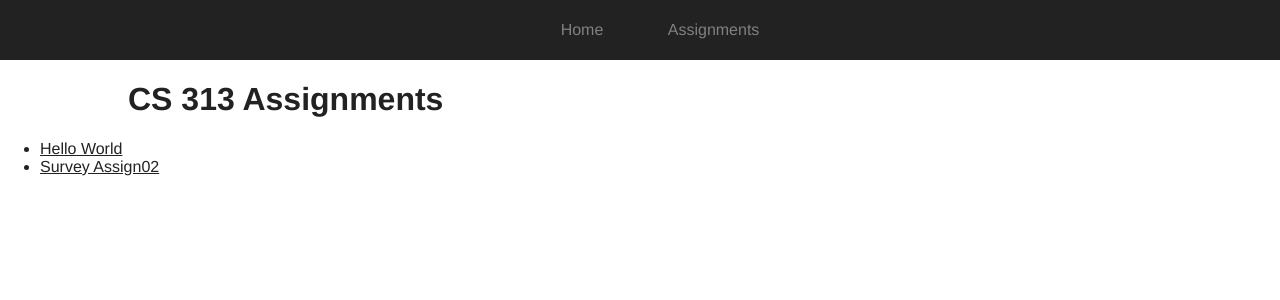
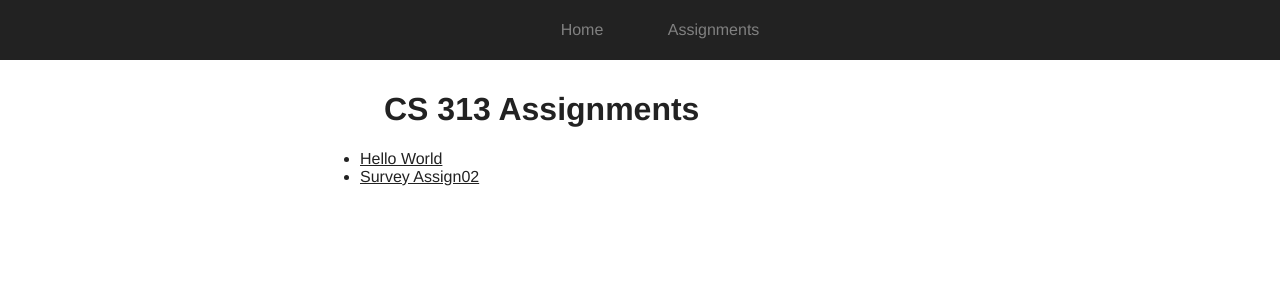
Before and after one commit to rtwayland/cs313-php, a PHP site: page /assignments.html in a window 1280 px wide. Shown: the top 300 px of the page. Run offline with PHP 8.4, Linux system fonts and the light colour scheme.

Commit message:
Adding assignment list styles

```diff
--- a/main.css
+++ b/main.css
@@ -117,3 +117,12 @@ table {
 table img {
     width: 60%;
 }
+.center-list {
+    width: 50%;
+    display: block;
+    margin-right: auto;
+    margin-left: auto;
+    border-radius: 5px;
+    padding-top: 10px;
+    padding-bottom: 15px;
+}
```
